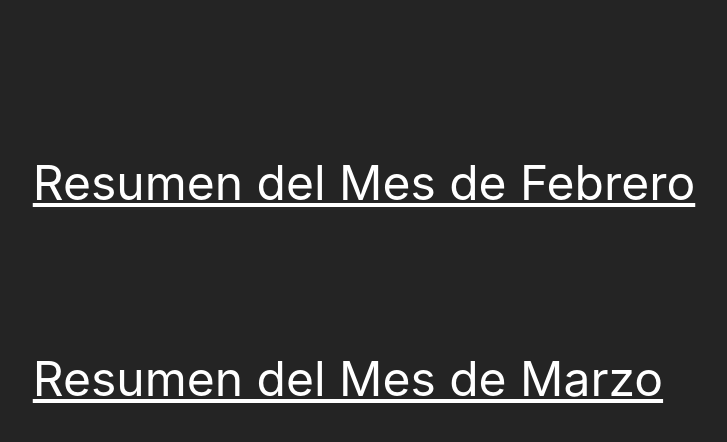
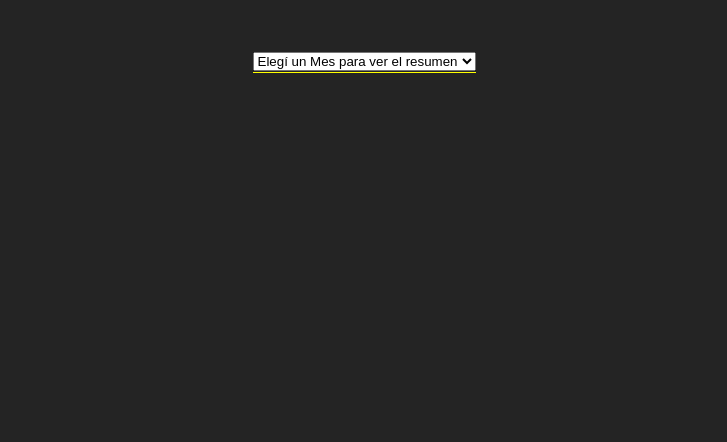
Before and after one commit to Dynezel/mejoras-gallardo, a React (Vite) app: page / in a window 1280 px wide. Shown: the top 442 px of the page, without its empty margins (276-1003 px from the left). Built offline with nearby package versions, Linux system fonts and the light colour scheme.

Commit message:
Cambios al Inicio

```diff
--- a/src/App.jsx
+++ b/src/App.jsx
@@ -3,7 +3,7 @@ import './App.css'
 import Febrero from './Components/Febrero'
 import { BrowserRouter, Routes, Route, Link } from 'react-router-dom'
 import Marzo from './Components/Marzo'
-import Inicio from './Components/Inicio'
+import Navbar from './Components/Navbar'
 
 function App() {
   const [count, setCount] = useState(0)
@@ -11,9 +11,8 @@ function App() {
   return (
     <>
       <BrowserRouter>
-
+      <Navbar/>
         <Routes>
-          <Route path='/' element= { <Inicio/> } />
           <Route path='/febrero' element={<Febrero />} />
           <Route path='/marzo' element={<Marzo/>} />
         </Routes>
--- a/src/Components/Febrero.jsx
+++ b/src/Components/Febrero.jsx
@@ -242,6 +242,7 @@ export default function Febrero() {
           <td>209.000</td>
         </tr>
       </table>
+      {/*  <p className="ingresos">Total Recaudado: <u></u> </p> */}
     </div>
   );
 }
--- a/src/Components/Inicio.jsx
+++ /dev/null
@@ -1,13 +0,0 @@
-import React from 'react'
-import { Link } from 'react-router-dom'
-import '../css/inicio.css'
-
-export default function Inicio() {
-  return (
-    <div>
-      <Link to = '/febrero' className='enlace-resumen'> Resumen del Mes de Febrero </Link>
-      <br/>
-      <Link to = '/marzo' className='enlace-resumen'> Resumen del Mes de Marzo </Link>
-    </div>
-  )
-}
--- /dev/null
+++ b/src/Components/Navbar.jsx
@@ -0,0 +1,29 @@
+import React, { useState } from 'react'
+import { Link, useNavigate } from 'react-router-dom'
+import '../css/navbar.css'
+
+export default function Navbar() {
+    const[value, setValue] = useState("default");
+    const navigate = useNavigate();
+
+    const handleChange = (event) => {
+        const mes = event.target.value
+        setValue(mes)
+        if(mes == "/febrero"){
+        navigate(mes)
+        }
+        if(mes == "/marzo") {
+            navigate(mes)
+        }
+    }
+
+    return (
+        <nav className='navbar'>
+            <select value={value} onChange={handleChange}>
+            <option value="default" className='enlace-resumen'> Elegí un Mes para ver el resumen </option>
+            <option value="/febrero" className='enlace-resumen'> Resumen del Mes de Febrero </option>
+            <option value="/marzo" className='enlace-resumen'> Resumen del Mes de Marzo </option>
+            </select>
+        </nav>
+    )
+}
--- a/src/css/inicio.css
+++ /dev/null
@@ -1,6 +0,0 @@
-.enlace-resumen {
-    display: flex;
-    color: white;
-    font-size: 3em;
-    margin-top: 15%;
-}
--- /dev/null
+++ b/src/css/navbar.css
@@ -0,0 +1,10 @@
+.navbar {
+    display:block;
+    border-bottom: 1px solid yellow;
+}
+
+.enlace-resumen {
+    color: white;
+    font-size: 1em;
+    text-decoration: none;
+}
```
